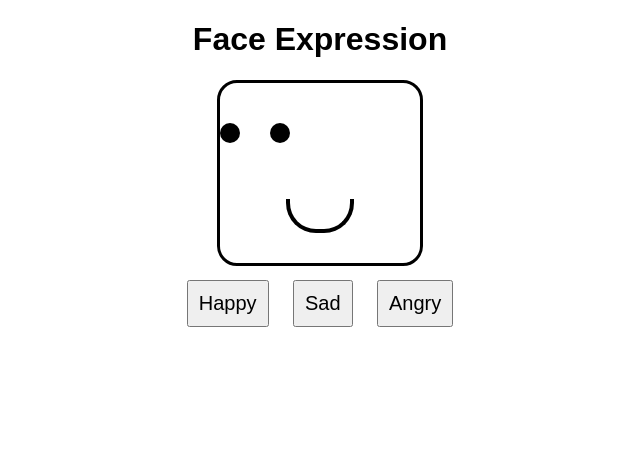
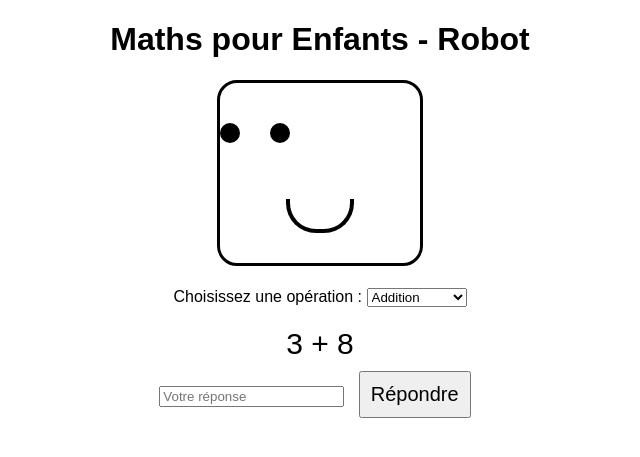
Before and after one commit to gongni220284/qt_bot, a Flask app: page / in a window 1280 px wide. Shown: the top 457 px of the page, without its empty margins (320-960 px from the left). Run offline with Flask 3, Linux system fonts and the light colour scheme.

Commit message:
Initial commit

```diff
--- a/templates/index.html
+++ b/templates/index.html
@@ -3,23 +3,70 @@
 <head>
     <meta charset="UTF-8">
     <meta name="viewport" content="width=device-width, initial-scale=1.0">
-    <title>Face Expression</title>
+    <title>Maths & Face Expression</title>
     <script>
+        // Fonction pour changer l'expression du visage du robot
         function changeFace(expression) {
             let face = document.getElementById("face");
             if (expression === 'happy') {
                 face.innerHTML = "<div class='eyes'></div><div class='eyes'></div><div class='mouth happy'></div>";
+                speak("Bravo !");
             } else if (expression === 'sad') {
                 face.innerHTML = "<div class='eyes'></div><div class='eyes'></div><div class='mouth sad'></div>";
+                speak("Réessayer encore !");
             } else if (expression === 'angry') {
                 face.innerHTML = "<div class='eyes angry'></div><div class='eyes angry'></div><div class='mouth angry'></div>";
+                speak("Pourquoi es-tu en colère ?");
             }
+        }
+
+        // Fonction pour faire parler le robot
+        function speak(text) {
+            const msg = new SpeechSynthesisUtterance(text);
+            window.speechSynthesis.speak(msg);
+        }
+
+        // Fonction pour générer un problème mathématique basé sur l'opération
+        function generateProblem(operation) {
+            let num1 = Math.floor(Math.random() * 10) + 1;
+            let num2 = Math.floor(Math.random() * 10) + 1;
+            let result;
+
+            if (operation === 'addition') {
+                result = num1 + num2;
+                document.getElementById("problem").innerHTML = num1 + " + " + num2;
+            } else if (operation === 'soustraction') {
+                result = num1 - num2;
+                document.getElementById("problem").innerHTML = num1 + " - " + num2;
+            } else if (operation === 'multiplication') {
+                result = num1 * num2;
+                document.getElementById("problem").innerHTML = num1 + " * " + num2;
+            }
+
+            // Stocker la réponse correcte dans un champ caché
+            document.getElementById("correctAnswer").value = result;
+        }
+
+        // Vérification de la réponse de l'utilisateur
+        function checkAnswer() {
+            let userAnswer = document.getElementById("userAnswer").value;
+            let correctAnswer = document.getElementById("correctAnswer").value;
+
+            if (userAnswer == correctAnswer) {
+                changeFace('happy');
+            } else {
+                changeFace('sad');
+            }
+
+            // Réinitialiser pour une nouvelle question
+            document.getElementById("userAnswer").value = "";
+            setTimeout(generateProblem, 2000, document.getElementById("operation").value);
         }
     </script>
     <style>
         body {
+            font-family: Arial, sans-serif;
             text-align: center;
-            font-family: Arial, sans-serif;
         }
         #face {
             width: 200px;
@@ -86,18 +133,42 @@
             margin: 10px;
             padding: 10px;
         }
+        #problem {
+            font-size: 30px;
+            margin-top: 20px;
+        }
     </style>
 </head>
 <body>
-    <h1>Face Expression</h1>
+    <h1>Maths pour Enfants - Robot</h1>
     <div id="face">
         <div class="eyes"></div>
         <div class="eyes"></div>
         <div class="mouth happy"></div>
     </div>
-    <br>
-    <button onclick="changeFace('happy')">Happy</button>
-    <button onclick="changeFace('sad')">Sad</button>
-    <button onclick="changeFace('angry')">Angry</button>
+    <br><br>
+
+    <div id="menu">
+        <label for="operation">Choisissez une opération :</label>
+        <select id="operation" onchange="generateProblem(this.value)">
+            <option value="addition">Addition</option>
+            <option value="soustraction">Soustraction</option>
+            <option value="multiplication">Multiplication</option>
+        </select>
+    </div>
+
+    <div id="problem"></div>
+    <input type="number" id="userAnswer" placeholder="Votre réponse">
+    <button onclick="checkAnswer()">Répondre</button>
+
+    <input type="hidden" id="correctAnswer">
+
+    <script>
+        // Générer un problème au chargement initial
+        window.onload = function() {
+            generateProblem('addition');
+        };
+    </script>
+
 </body>
 </html>
```
